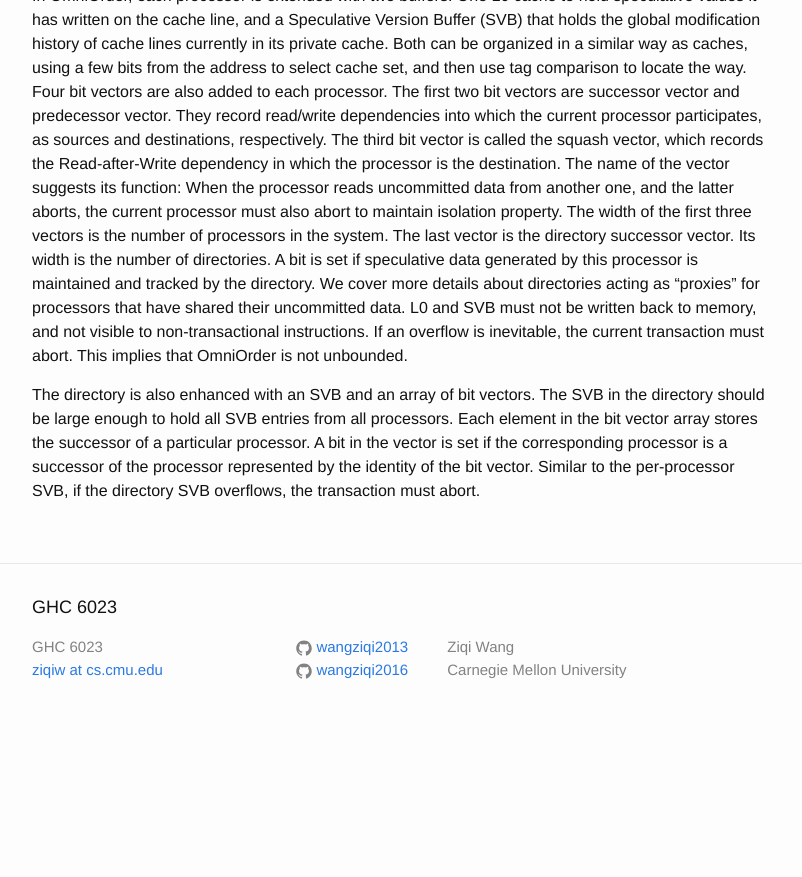
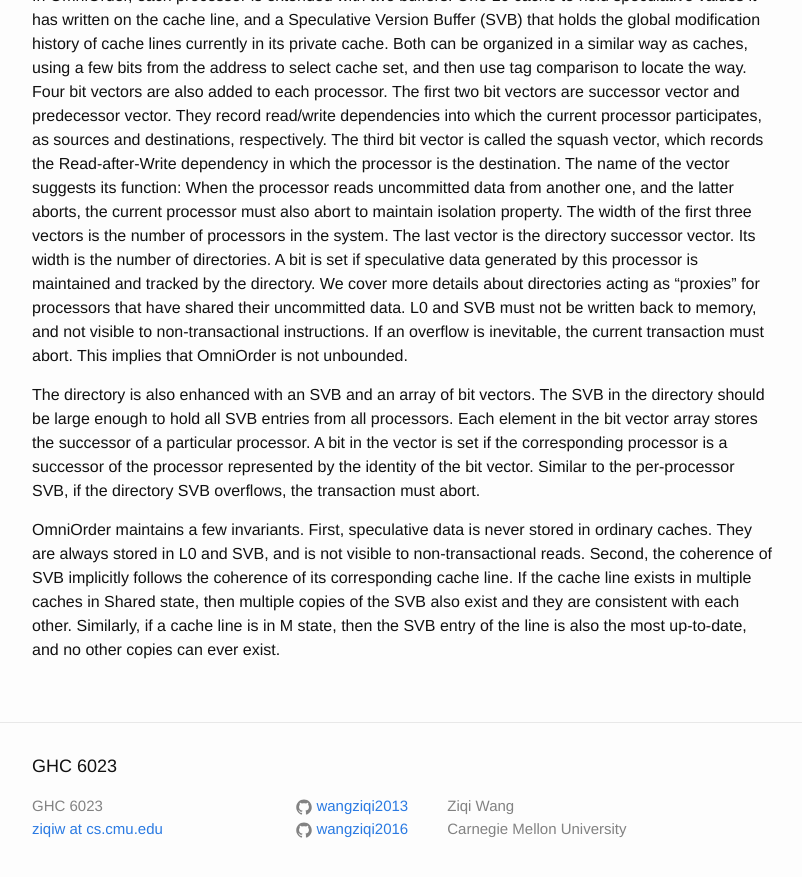
Before and after one commit to wangziqi2013/wangziqi2013.github.io, a Jekyll site: the page built from _posts/2018-06-19-OmniOrder.markdown, in a window 1280 px wide and 900 px high, scrolled down 1234 px. Shown: the top 877 px of the window, without its empty margins (238-1040 px from the left). Built offline with Jekyll 4.4.1, drawn with Linux system fonts in a browser that asks for light colours; before the commit the page ends 1975 px from its top, so only the background shows below that.

Commit message:
Adding iunvariants

```diff
--- a/_posts/2018-06-19-OmniOrder.markdown
+++ b/_posts/2018-06-19-OmniOrder.markdown
@@ -57,3 +57,9 @@ enough to hold all SVB entries from all processors. Each element in the bit vect
 of a particular processor. A bit in the vector is set if the corresponding processor is a successor of
 the processor represented by the identity of the bit vector. Similar to the per-processor SVB, if the
 directory SVB overflows, the transaction must abort.
+
+OmniOrder maintains a few invariants. First, speculative data is never stored in ordinary caches. They are always
+stored in L0 and SVB, and is not visible to non-transactional reads. Second, the coherence of SVB implicitly follows
+the coherence of its corresponding cache line. If the cache line exists in multiple caches in Shared state, then
+multiple copies of the SVB also exist and they are consistent with each other. Similarly, if a cache line is in M
+state, then the SVB entry of the line is also the most up-to-date, and no other copies can ever exist.
```
